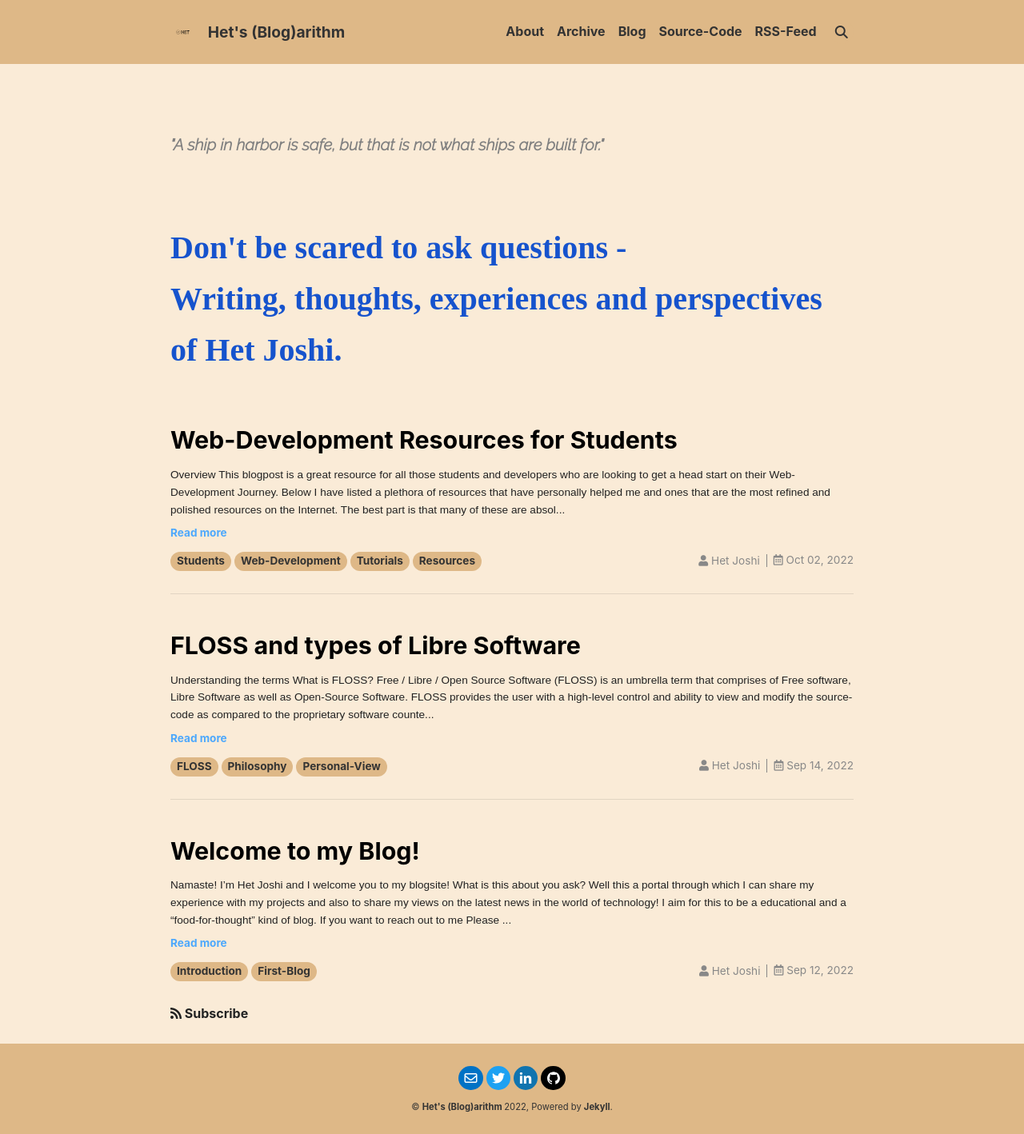
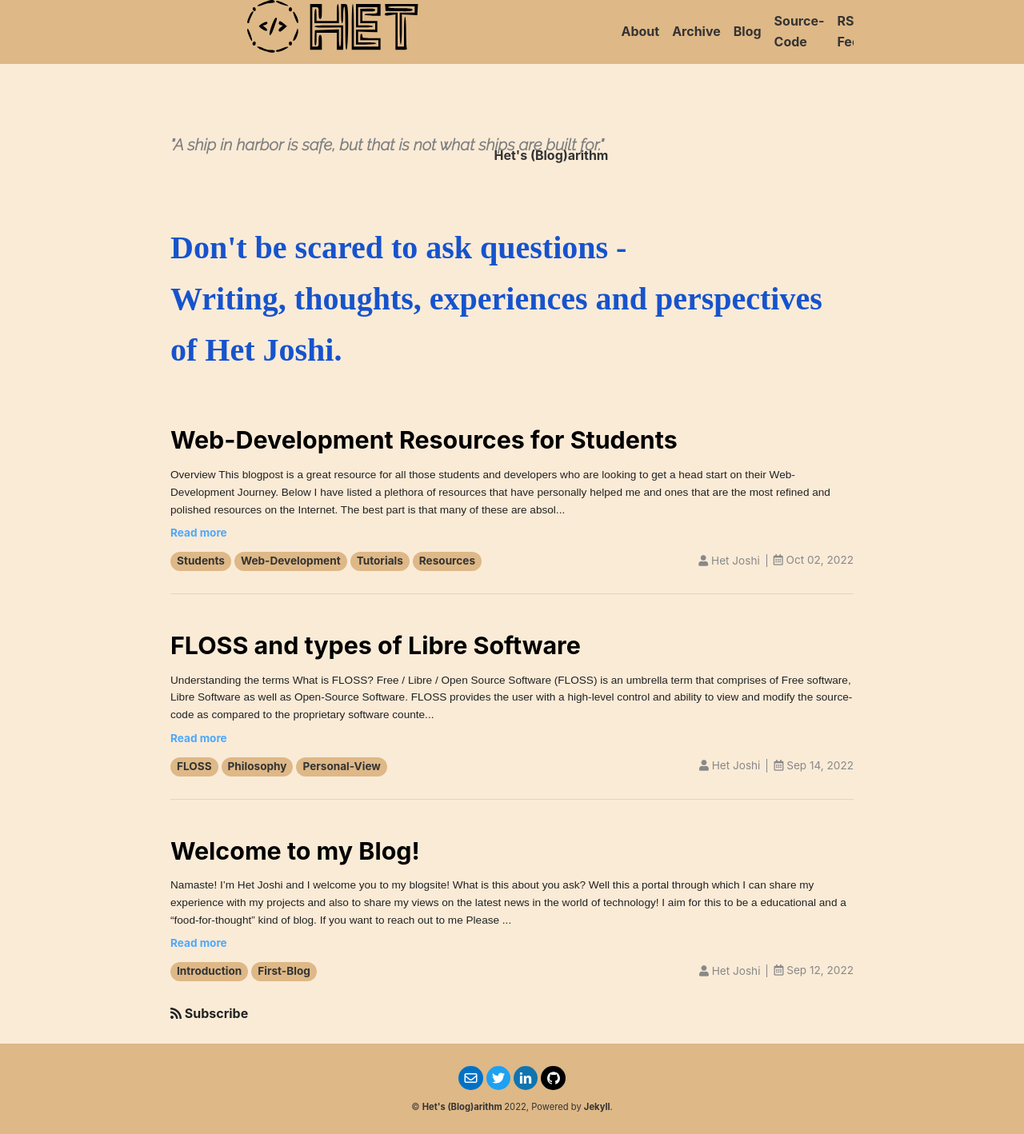
Before and after one commit to Het-Joshi/blog, a Jekyll site: the page built from index.html, in a window 1280 px wide. Shown: the whole page at 80% size. Built offline with Jekyll 4.4.1, drawn with Linux system fonts in a browser that asks for light colours; nearby versions of some CDN libraries; some web fonts are replaced; the list of posts is cut into pages by our own code.

Commit message:
Update header.html

```diff
--- a/_includes/header.html
+++ b/_includes/header.html
@@ -8,7 +8,7 @@
     <div class="main">
       <div class="header__title">
         <div class="header__brand">
-          {%- include svg/logo.svg -%}
+          <style=" size:2rem;">{%- include svg/logo.svg -%}</style>
           {%- assign _paths_root = site.paths.root | default: site.data.variables.default.paths.root  -%}
           {%- include snippets/get-nav-url.html path=_paths_root -%}
           {%- if site.title -%}
```
